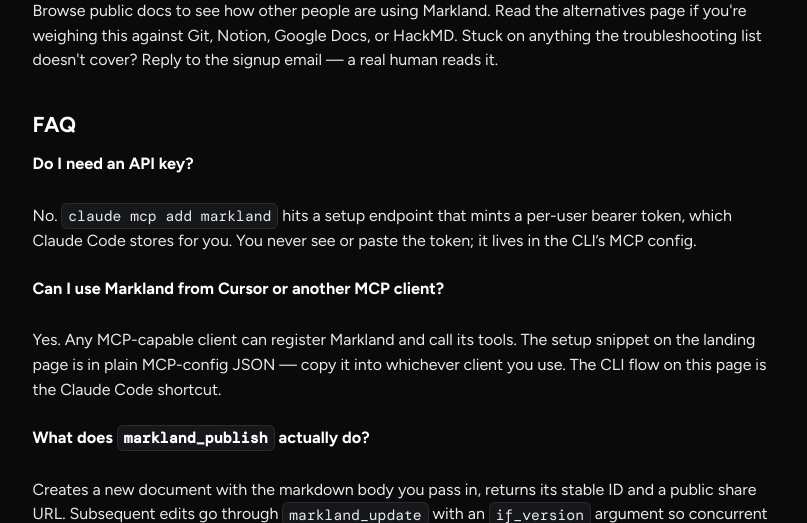
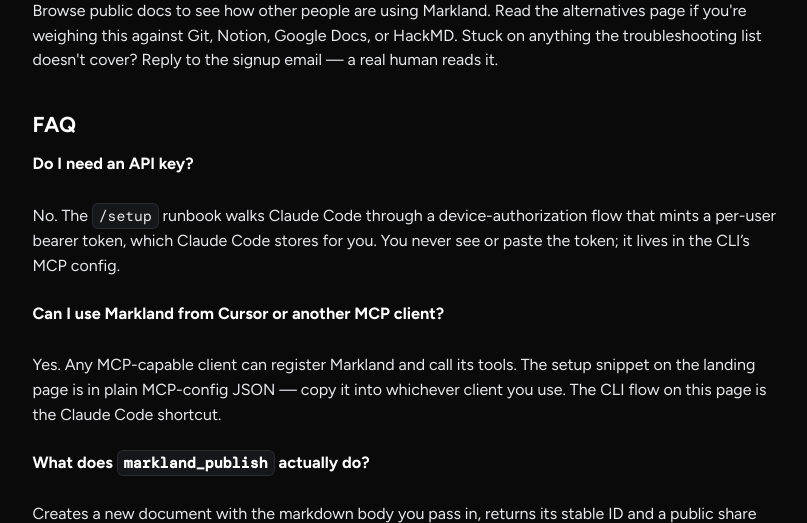
Before and after one commit to dghiles/markland, a Python web app: template src/markland/web/templates/quickstart.html in a window 1280 px wide. Shown: the part 2258-2781 px from the top of the page, without its empty margins (226-1033 px from the left). Run offline with Jinja, Linux system fonts and the light colour scheme; the template is opened without the code that fills it, so the values that code supplies are empty.

Commit message:
docs: sweep remaining 'claude mcp add markland <url>' mentions
Followup to db27a6b (quickstart copy fix). README.md, the quickstart
FAQ, and the phase-0 launch checklist still showed the broken
'claude mcp add markland https://markland.dev/setup' command. Reframe
each as a Claude Code chat directive so a user copy-pasting from any
of these surfaces lands on a flow that actually works.

Co-Authored-By: Claude Opus 4.7 <noreply@anthropic.com>

```diff
--- a/src/markland/web/templates/quickstart.html
+++ b/src/markland/web/templates/quickstart.html
@@ -261,7 +261,7 @@
   <h2>FAQ</h2>
   <dl class="qs-faq">
     <dt>Do I need an API key?</dt>
-    <dd>No. <code>claude mcp add markland</code> hits a setup endpoint that mints a per-user bearer token, which Claude Code stores for you. You never see or paste the token; it lives in the CLI&rsquo;s MCP config.</dd>
+    <dd>No. The <code>/setup</code> runbook walks Claude Code through a device-authorization flow that mints a per-user bearer token, which Claude Code stores for you. You never see or paste the token; it lives in the CLI&rsquo;s MCP config.</dd>
 
     <dt>Can I use Markland from Cursor or another MCP client?</dt>
     <dd>Yes. Any MCP-capable client can register Markland and call its tools. The setup snippet on the landing page is in plain MCP-config JSON &mdash; copy it into whichever client you use. The CLI flow on this page is the Claude Code shortcut.</dd>
```
Also changed, not shown: docs/runbooks/phase-0-checklist.md (+1 -1 lines), README.md.
